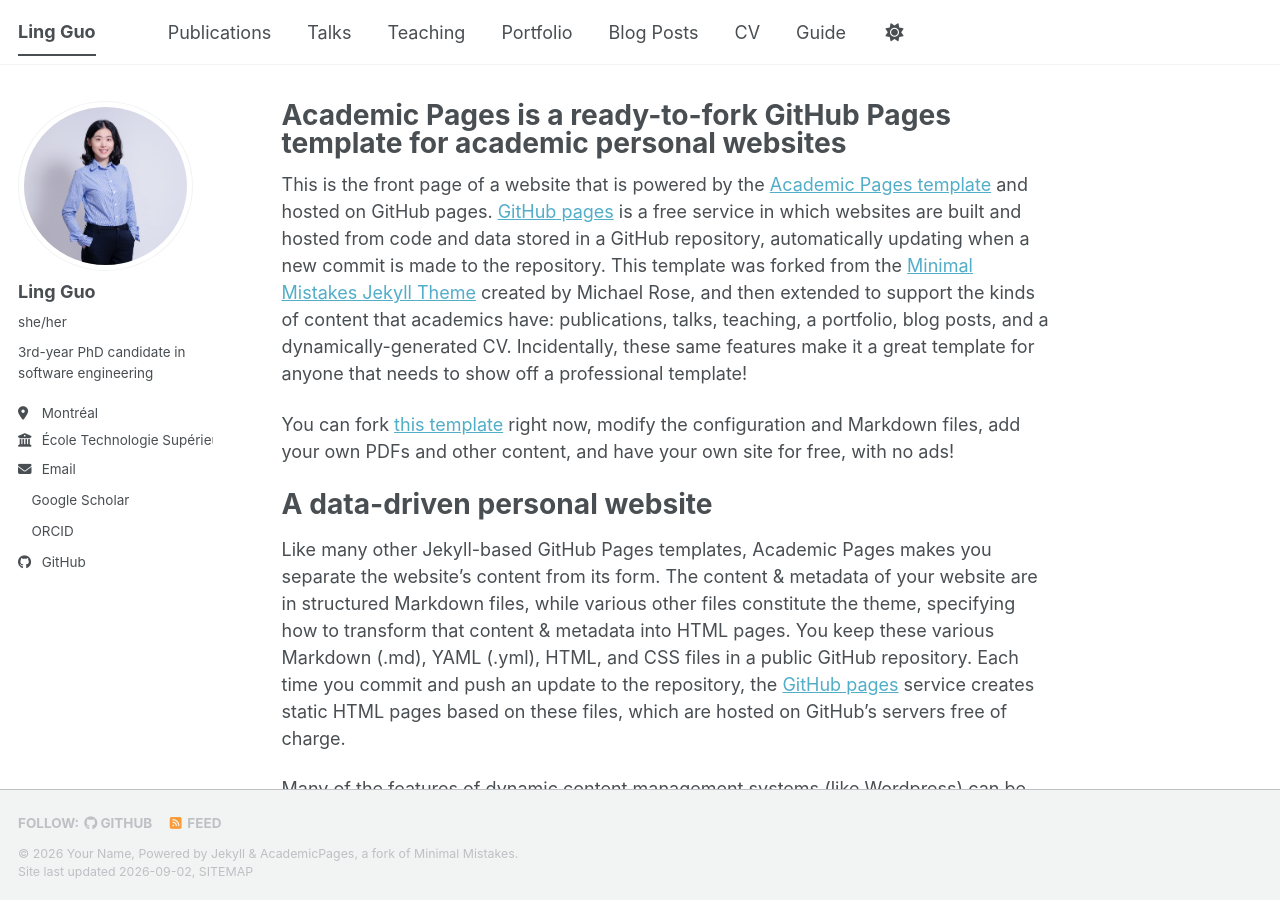
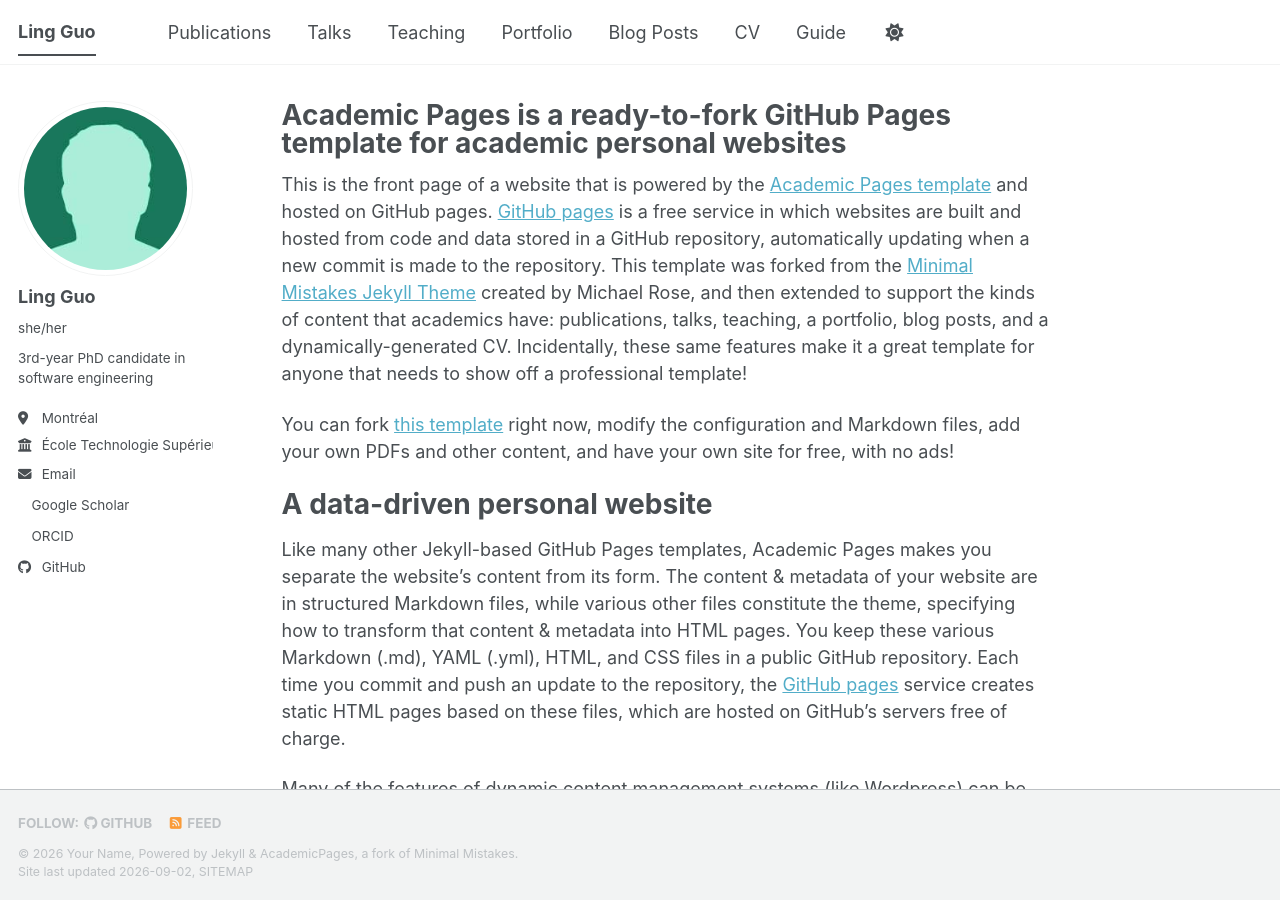
Before and after one commit to lingguo-research/lingguo-research.github.io, a Jekyll site: the page built from _pages/about.md, in a window 1280 px wide and 900 px high. Built offline with Jekyll 4.4.1, drawn with Linux system fonts in a browser that asks for light colours; a style sheet for code colours, icons or effects is not loaded.

Commit message:
Update _config.yml

```diff
--- a/_config.yml
+++ b/_config.yml
@@ -23,7 +23,7 @@ repository               : "academicpages/academicpages.github.io"
 #               Additional customization can be done by editing /_includes/author-profile.html
 author:
   # Biographic information
-  avatar           : "ling-guo.jpg"
+  avatar           : "bio-photo-2.jpg"
   name             : "Ling Guo"
   pronouns         : "she/her"
   bio              : "3rd-year PhD candidate in software engineering"
```
